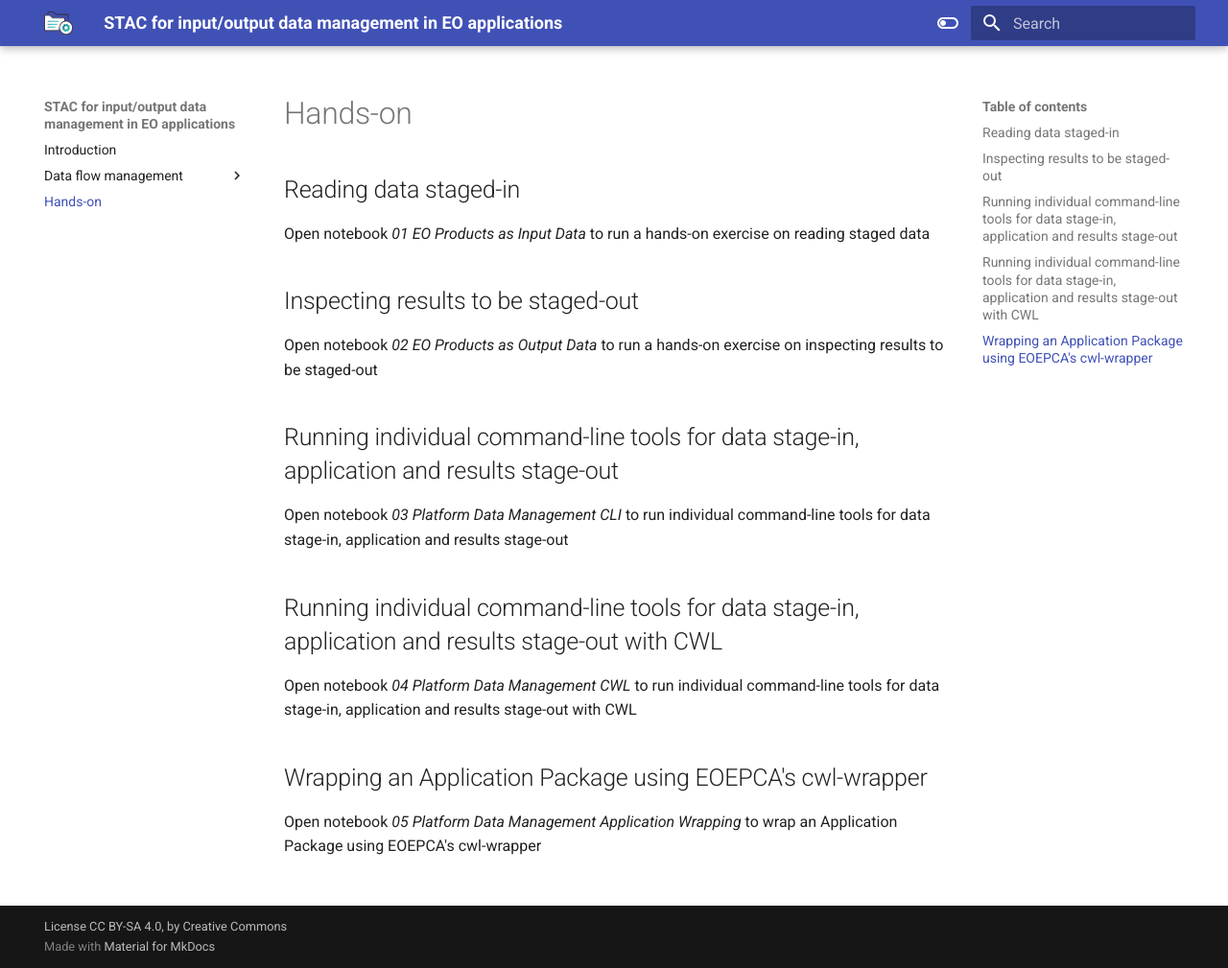
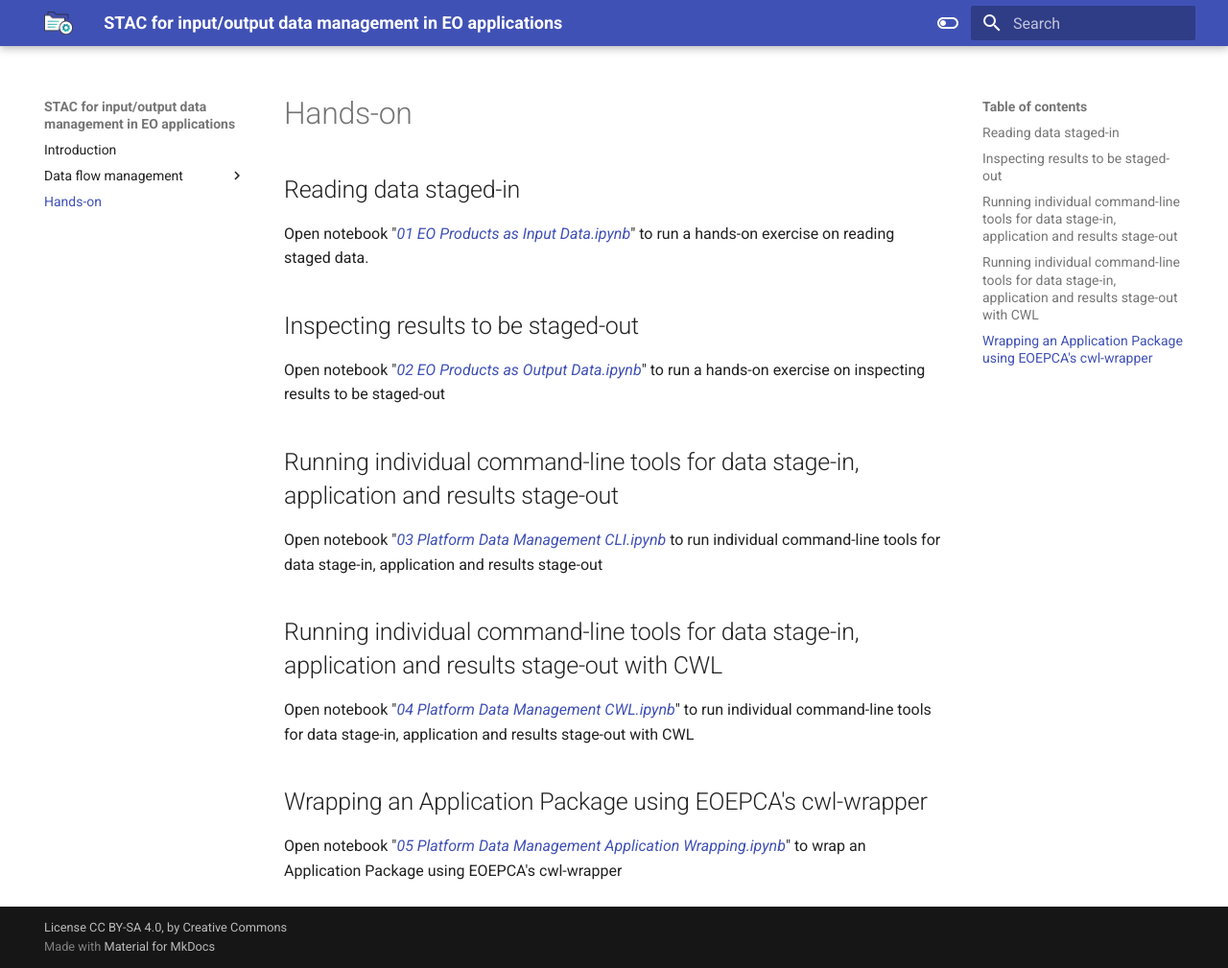
Before and after one commit to eoap/stac-eoap, an MkDocs documentation site: the page built from docs/hands-on.md, in a window 1280 px wide and 1009 px high. Shown: the whole window at 96% size. Built offline with MkDocs 1.6.1 and Material for MkDocs 9.7.7, drawn with Linux system fonts in a browser that asks for light colours.

Commit message:
updated links to notebooks

```diff
--- a/docs/hands-on.md
+++ b/docs/hands-on.md
@@ -2,20 +2,20 @@
 
 ## Reading data staged-in
 
-Open notebook _01 EO Products as Input Data_ to run a hands-on exercise on reading staged data
+Open notebook "[_01 EO Products as Input Data.ipynb_](https://github.com/eoap/stac-eoap/blob/main/notebooks/01%20EO%20Products%20as%20Input%20Data.ipynb)" to run a hands-on exercise on reading staged data.
 
 ## Inspecting results to be staged-out
 
-Open notebook _02 EO Products as Output Data_ to run a hands-on exercise on inspecting results to be staged-out
+Open notebook "[_02 EO Products as Output Data.ipynb_](https://github.com/eoap/stac-eoap/blob/main/notebooks/02%20EO%20Products%20as%20Output%20Data.ipynb)" to run a hands-on exercise on inspecting results to be staged-out
 
 ## Running individual command-line tools for data stage-in, application and results stage-out
 
-Open notebook _03 Platform Data Management CLI_ to run individual command-line tools for data stage-in, application and results stage-out
+Open notebook "[_03 Platform Data Management CLI.ipynb_](https://github.com/eoap/stac-eoap/blob/main/notebooks/03%20Platform%20Data%20Management%20CLI.ipynb) to run individual command-line tools for data stage-in, application and results stage-out
 
 ## Running individual command-line tools for data stage-in, application and results stage-out with CWL
 
-Open notebook _04 Platform Data Management CWL_ to run individual command-line tools for data stage-in, application and results stage-out with CWL
+Open notebook "[_04 Platform Data Management CWL.ipynb_](https://github.com/eoap/stac-eoap/blob/main/notebooks/04%20Platform%20Data%20Management%20CWL.ipynb)" to run individual command-line tools for data stage-in, application and results stage-out with CWL
 
 ## Wrapping an Application Package using EOEPCA's cwl-wrapper
 
-Open notebook _05 Platform Data Management Application Wrapping_ to wrap an Application Package using EOEPCA's cwl-wrapper
+Open notebook "[_05 Platform Data Management Application Wrapping.ipynb_](https://github.com/eoap/stac-eoap/blob/main/notebooks/05%20Platform%20Data%20Management%20Application%20Wrapping.ipynb)" to wrap an Application Package using EOEPCA's cwl-wrapper
```
